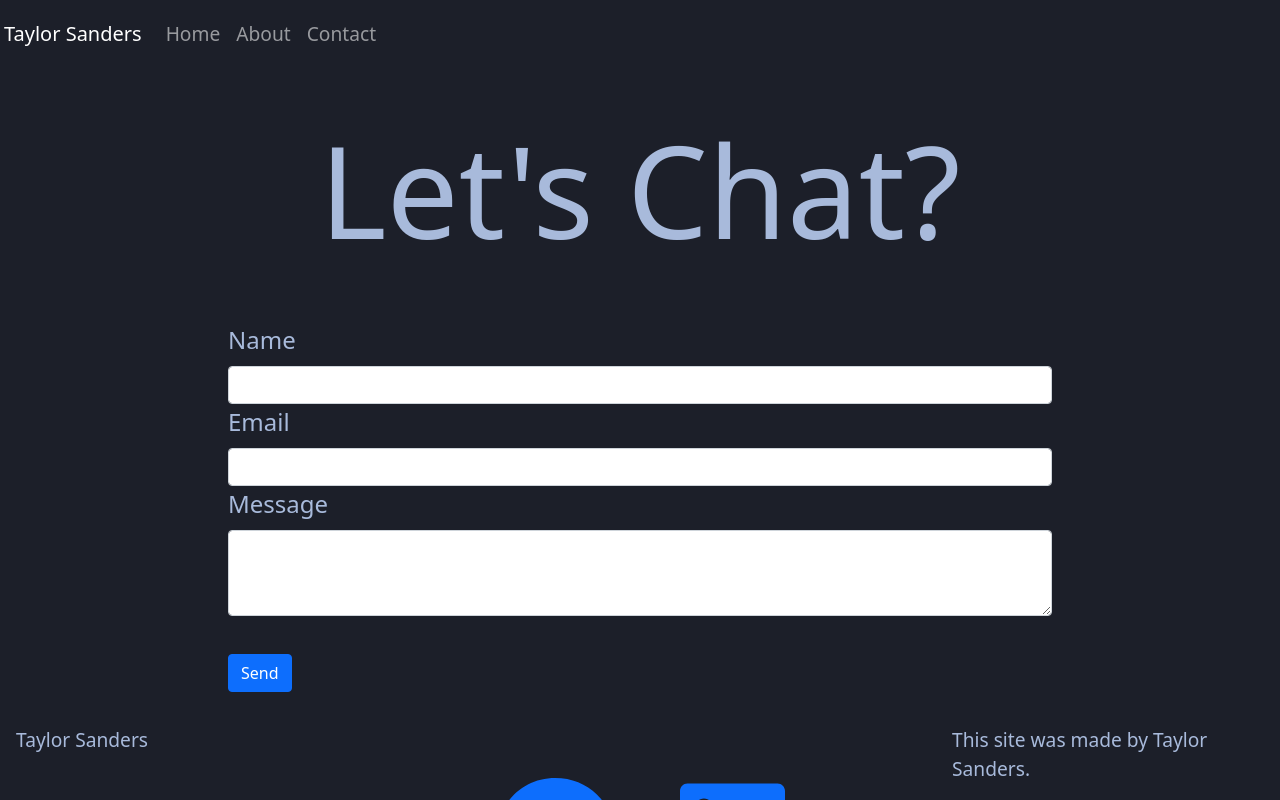
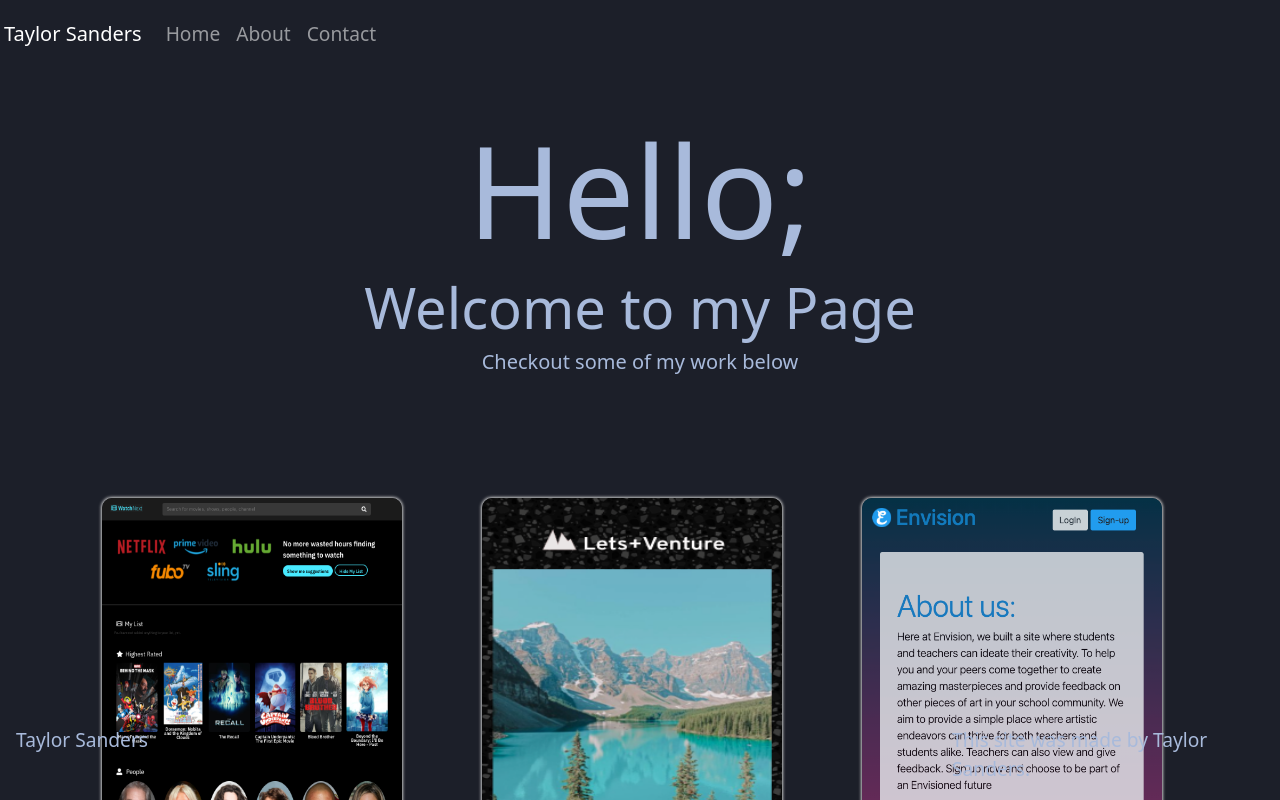
Before and after one commit to justpeachy8688/another-portfolio, a React (Create React App) app: page /contact in a window 1280 px wide. Shown: the top 800 px of the page. Built offline with nearby package versions, Linux system fonts and the light colour scheme; the HTML template or start-up script is replaced by a standard one.

Commit message:
trying to deploy

```diff
--- a/src/App.js
+++ b/src/App.js
@@ -50,7 +50,7 @@
               </Nav>
             </Navbar.Collapse>
           </Navbar>
-          <Route path="/" exact render={() => <HomePage title={this.state.home.title} subTitle={this.state.home.subTitle} text={this.state.home.text} />} />
+          <Route path="/" render={() => <HomePage title={this.state.home.title} subTitle={this.state.home.subTitle} text={this.state.home.text} />} />
           <Route path="/about" render={() => <AboutPage title={this.state.about.title} />} />
           <Route path="/contact" render={() => <ContactPage title={this.state.contact.title} />} />
 
```
Also changed, not shown: 18 other files (tests, documents, lock files or other folders).
